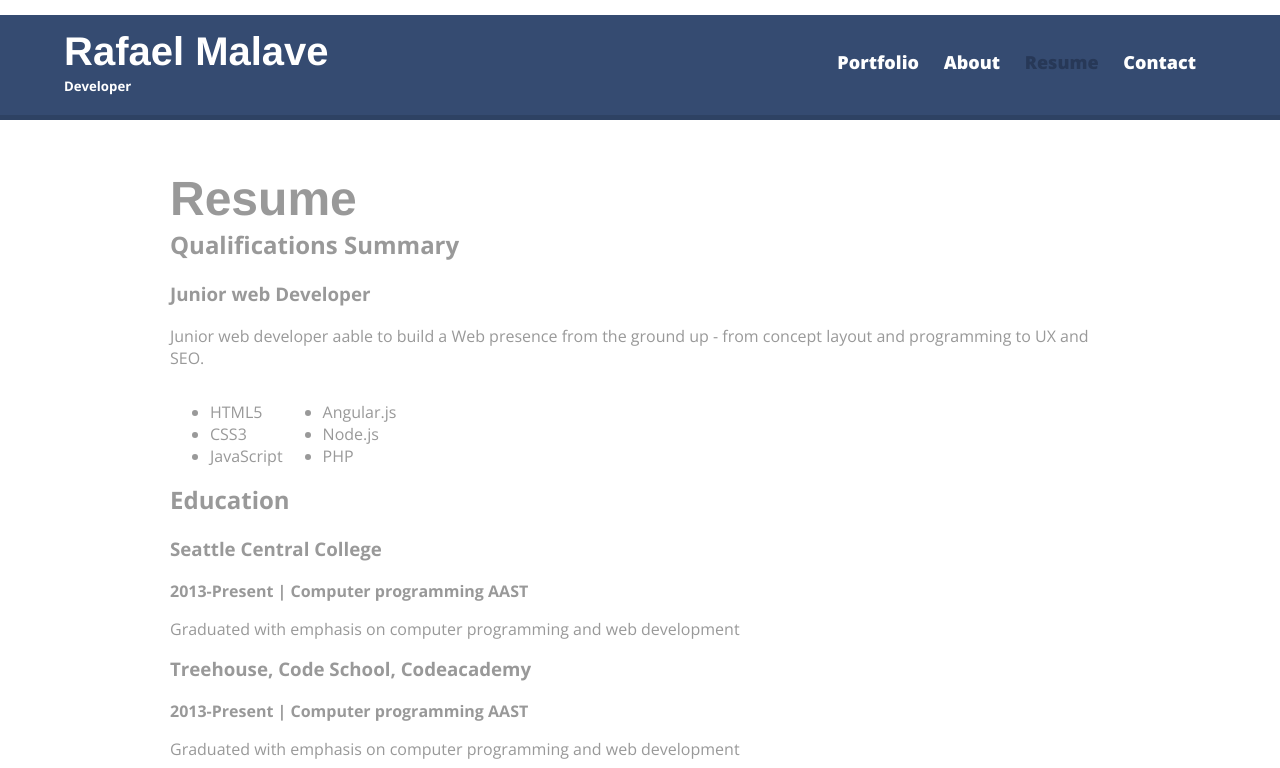
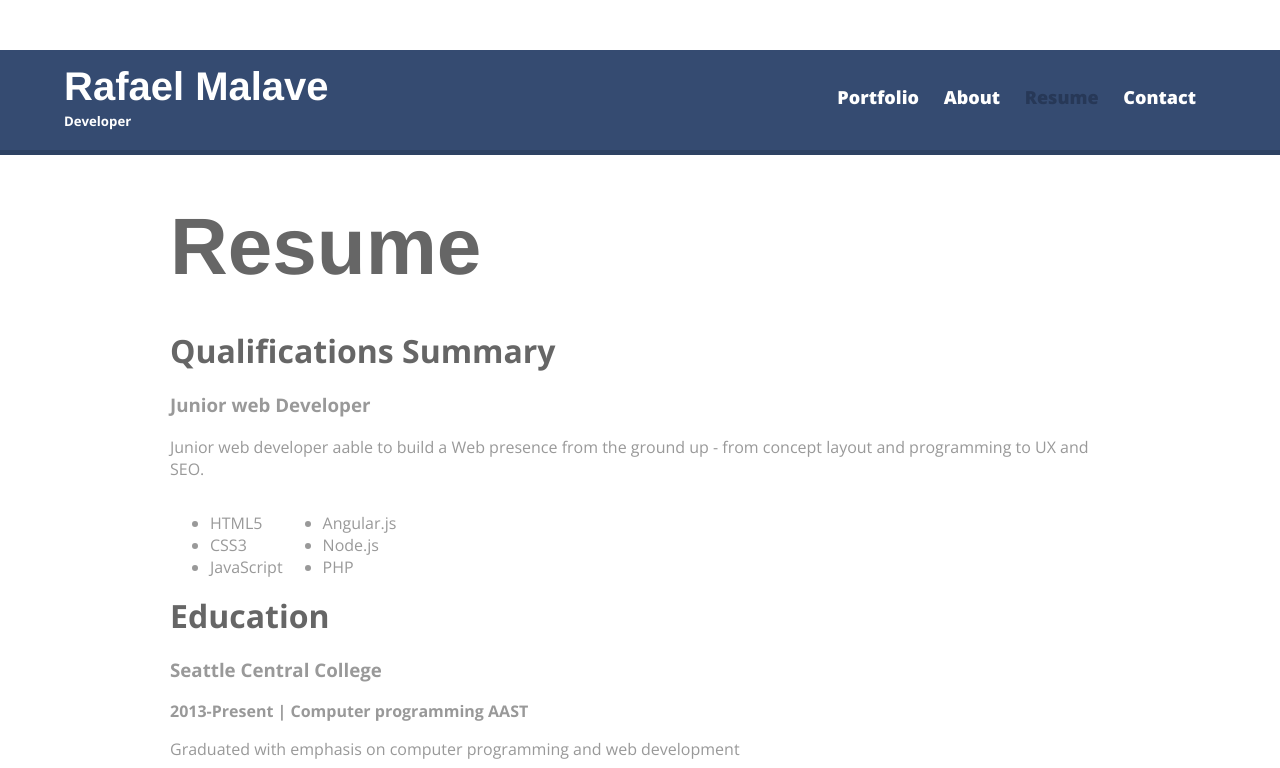
Before and after one commit to rmalave/my_website, a plain HTML site: page resume.html in a window 1280 px wide. Shown: the top 768 px of the page. Drawn offline with nearby package versions, Linux system fonts and the light colour scheme; a web font is replaced by a local one.

```diff
--- a/css/main.css
+++ b/css/main.css
@@ -181,14 +181,20 @@
  *******************************/
 
 #resume-title{
-    font-size: 3em;
-    color: #999;
+    font-size: 5em;
+    color: #666;
+    margin: 50px auto;
 }
 
 .section {
-    color: #999;
-    font-size: 1.5em;
+    color: #666;
+    font-size: 2em;
     clear: both;
+    margin: 20px auto;
+}
+
+.resume-list {
+    margin-bottom: 20px;
 }
 
 .list {
```
Also changed, not shown: index.html (+2 -2 lines).
